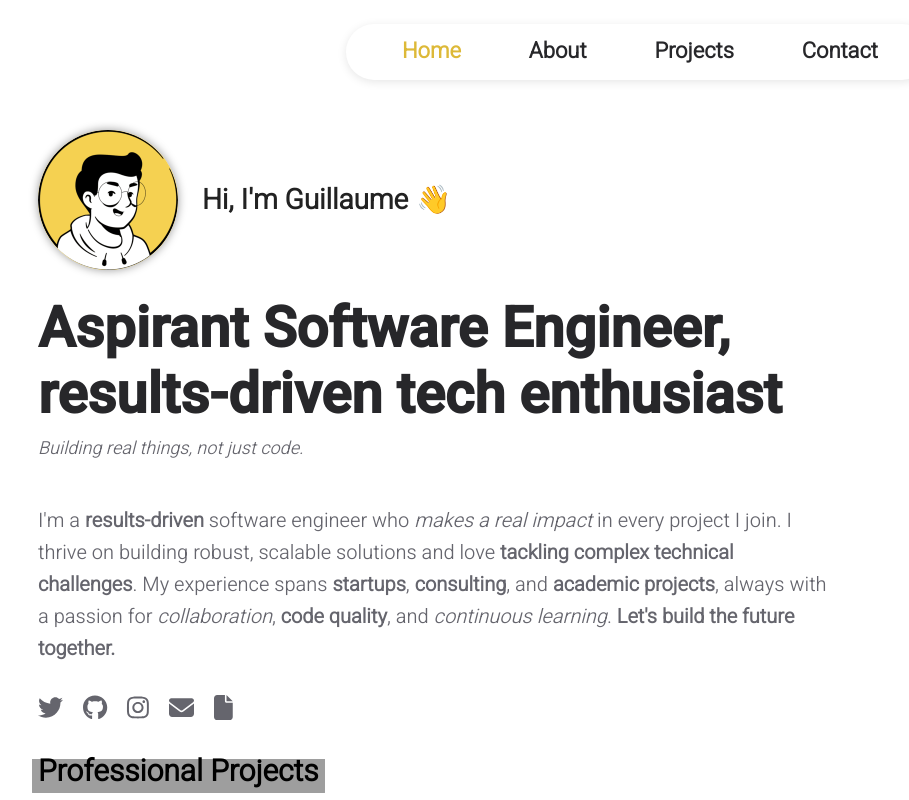
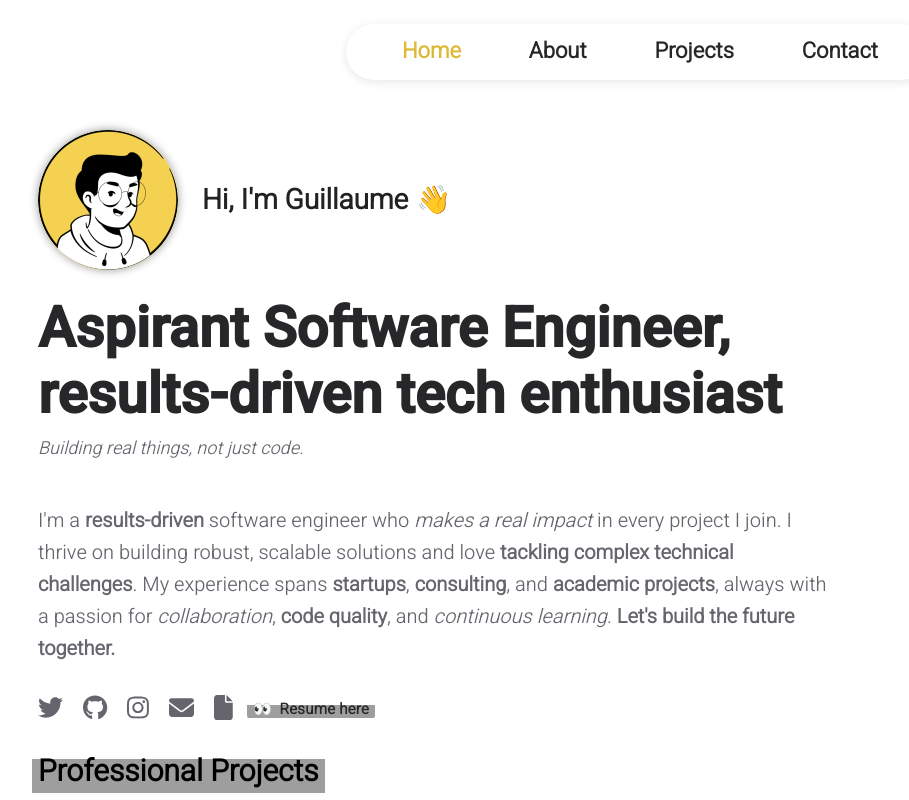
Before and after one commit to UnMars/Portfolio, a React (Create React App) app: page / in a window 1280 px wide. Shown: the top 800 px of the page, without its empty margins (2-911 px from the left). Built offline with nearby package versions, Linux system fonts and the light colour scheme; grey boxes are pictures that could not be loaded.

Commit message:
feat: add subtle resume hint

```diff
--- a/src/pages/homepage.jsx
+++ b/src/pages/homepage.jsx
@@ -226,6 +226,21 @@ const Homepage = () => {
 									className="homepage-social-icon"
 								/>
 							</a>
+							<div
+								className="resume-hint marker-highlight"
+								role="note"
+								aria-label="Resume link"
+							>
+								<span
+									className="resume-hint-emoji"
+									aria-hidden="true"
+								>
+									👀
+								</span>
+								<span className="resume-hint-text">
+									Resume here
+								</span>
+							</div>
 						</div>
 
 						<div className="homepage-projects">
--- a/src/pages/styles/homepage.css
+++ b/src/pages/styles/homepage.css
@@ -78,6 +78,57 @@
 
 .homepage-social-icon:hover {
 	color: var(--primary-color);
+}
+
+/* Resume subtle hint next to the resume icon */
+.resume-hint {
+	display: inline-flex;
+	align-items: center;
+	gap: 8px;
+	margin-left: 10px;
+	color: var(--primary-color);
+	/* marker-highlight provides the yellow brush background */
+	padding: 0;
+	border-radius: 0;
+	box-shadow: none;
+	font-size: 15px;
+	line-height: 1;
+	-webkit-user-select: none;
+	user-select: none;
+}
+
+.resume-hint-emoji {
+	display: inline-block;
+	transform-origin: 50% 50%;
+	will-change: transform;
+	transform: translateZ(0);
+	-webkit-backface-visibility: hidden;
+	backface-visibility: hidden;
+	animation: resume-peek 2.8s ease-in-out infinite;
+}
+
+.resume-hint-text {
+	font-weight: 700;
+	letter-spacing: 0.25px;
+}
+
+.resume-hint-arrow {
+	font-size: 14px;
+	opacity: 0.9;
+}
+
+@keyframes resume-peek {
+	0%,
+	60%,
+	100% {
+		transform: scale(1);
+	}
+	15% {
+		transform: scale(1.08);
+	}
+	30% {
+		transform: scale(1.03);
+	}
 }
 
 .homepage-after-title {
@@ -313,3 +364,10 @@
 .wave-hand-animate {
 	animation: wave-animation 1.4s 1;
 }
+
+/* Accessibility: respect reduced motion preferences */
+@media (prefers-reduced-motion: reduce) {
+	.resume-hint-emoji {
+		animation: none;
+	}
+}
```
